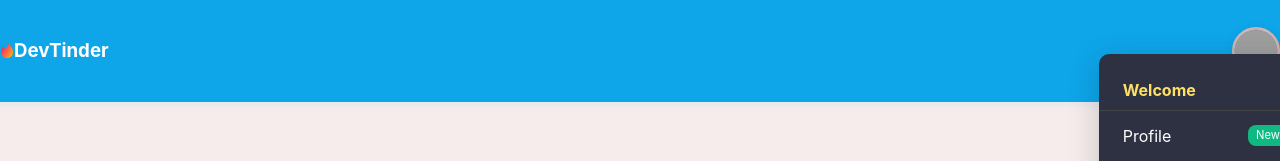
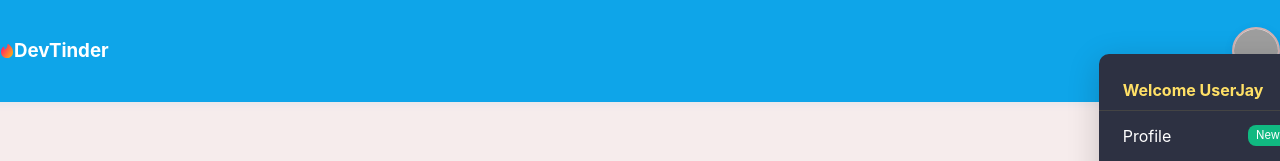
Before and after one commit to pateljaykumar2305/FE_DevTinder, a React (Vite) app: page /dashboard in a window 1280 px wide. Both pictures are taken after a click on the picture 1256 px from the left and 50 px from the top of the page. Shown: the top 161 px of the page. Built offline with nearby package versions, Linux system fonts and the light colour scheme; no server answers; grey boxes are pictures that could not be loaded.

Commit message:
refactor: Clean up Dashboard component structure and improve readability

```diff
--- a/src/pages/DashBoard.jsx
+++ b/src/pages/DashBoard.jsx
@@ -21,12 +21,14 @@ const Dashboard = () => {
         const fetchSuggestions = async () => {
             try {
                 const token = localStorage.getItem('token');
+                console.log('Fetching suggestions with token:', token);
                 const res = await axios.get('http://localhost:3000/user/suggestions', {
                     headers: {
                         Authorization: `Bearer ${token}`,
                     },
                 });
                 setSuggestions(res.data.data);
+                console.log('Suggestions fetched:', res.data.data);
             } catch (err) {
                 console.error('Error fetching suggestions:', err.message);
             }
@@ -82,7 +84,30 @@ const Dashboard = () => {
                 {menuOpen && (
                     <div className="dropdown-menu" ref={menuRef}>
                         <div className="dropdown-header">
-                            Welcome
+
+                            {(() => {
+                                // Try to get user info from localStorage or suggestions
+                                let username = '';
+                                // Try to get user info from localStorage (token-based)
+                                const userStr = localStorage.getItem('user');
+                                if (userStr) {
+                                    try {
+                                        const userObj = JSON.parse(userStr);
+                                        username = userObj?.name || userObj?.username || '';
+                                    } catch (e) {
+                                        username = '';
+                                    }
+                                }
+                                // Fallback: Try to get from currentUser (not suggestions[0])
+                                if (!username && currentUser) {
+                                    username = currentUser.name || currentUser.username || '';
+                                }
+                                return (
+                                    <span>
+                                        Welcome {username ? username : 'UserJay'}
+                                    </span>
+                                );
+                            })()}
                         </div>
                         <ul>
                             <li onClick ={handleProfile}>Profile <span className="new-badge">New</span></li>
```
